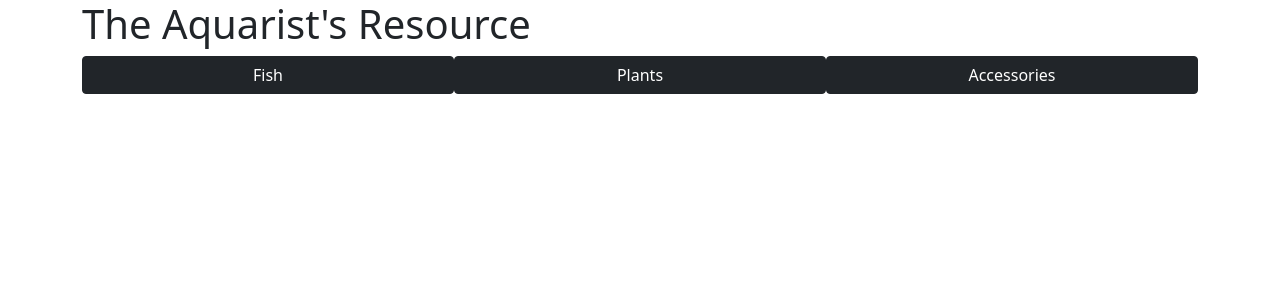
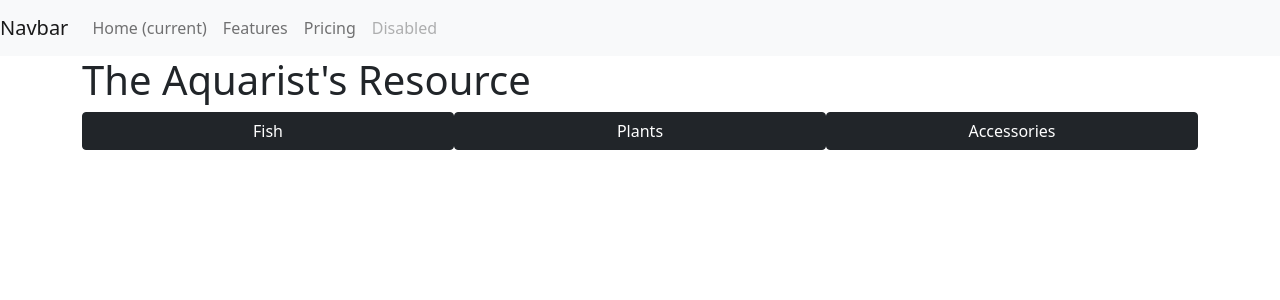
Before and after one commit to Code-Institute-Submissions/Malrhis-project3, a Flask app: page / in a window 1280 px wide. Shown: the top 300 px of the page. Run offline with Flask 2, Linux system fonts and the light colour scheme.

Commit message:
Add bootstrap Nav Bar

```diff
--- a/aquarist/templates/base.template.html
+++ b/aquarist/templates/base.template.html
@@ -17,12 +17,35 @@
 </head>
 
 <body>
+    <nav class="navbar navbar-expand-lg navbar-light bg-light">
+        <a class="navbar-brand" href="#">Navbar</a>
+        <button class="navbar-toggler" type="button" data-toggle="collapse" data-target="#navbarNav"
+            aria-controls="navbarNav" aria-expanded="false" aria-label="Toggle navigation">
+            <span class="navbar-toggler-icon"></span>
+        </button>
+        <div class="collapse navbar-collapse" id="navbarNav">
+            <ul class="navbar-nav">
+                <li class="nav-item active">
+                    <a class="nav-link" href="#">Home <span class="sr-only">(current)</span></a>
+                </li>
+                <li class="nav-item">
+                    <a class="nav-link" href="#">Features</a>
+                </li>
+                <li class="nav-item">
+                    <a class="nav-link" href="#">Pricing</a>
+                </li>
+                <li class="nav-item">
+                    <a class="nav-link disabled" href="#">Disabled</a>
+                </li>
+            </ul>
+        </div>
+    </nav>
     <div class="container">
         {% with messages = get_flashed_messages() %}
         {% if messages %}
         <div class="alert alert-success">
             {%for m in messages %}
-                <p>{{m}}</p>
+            <p>{{m}}</p>
             {%endfor%}
         </div>
         {%endif%}
```
